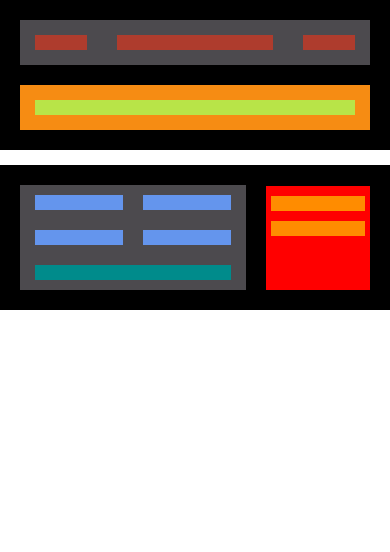
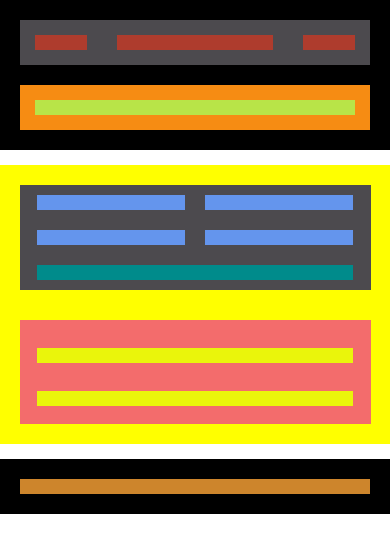
Before and after one commit to REALcuba/barcelona-activa, a website: page index.html in a window 390 px wide. Drawn offline with Linux system fonts and the light colour scheme.

Commit message:
responsive done

```diff
--- a/style.css
+++ b/style.css
@@ -109,17 +109,62 @@ background-color:rgb(76, 74, 78);
     margin: 20px 20px 20px 10px;
     height: 104px;
     width: 30%;
-    background-color: red;
+    background-color: rgb(243, 108, 108);
     align-items: center;
 }
 .article-div{
 height: 15px;
 width: 90%;
-background-color: darkorange;
+background-color: rgb(234, 245, 11);
 margin: 10px 10px 0 10px;
 align-items: center;
 justify-content: flex-start;
 }
+footer{
+    background-color: black;
+    margin-top: 15px;
+    display: flex;
+    align-items: center;
+    justify-content: space-around;
+}
+
 .footer-div{
-    background-color: rgb(76, 74, 78) ;
+    margin: 20px;
+    height: 15px;
+    width: 97%;
+    background-color: rgb(205, 133, 44) ;
+
 }
+/* media queries tablet*/
+@media (max-width:700px){
+    main{
+        display: flex;
+        background-color: yellow;
+        flex-direction: column;
+    }
+    .main-section{
+        margin: 20px 10px 20px 10px;
+        width: 90%;
+    }
+    .side-article{
+        margin: 10px 10px 20px 10px;
+        width: 90%;
+    }
+}
+/* media queries mobile */
+@media (max-width:700px){
+    main{
+        display: flex;
+        background-color: yellow;
+        flex-direction: column;
+    }
+    .main-section{
+        margin: 20px 10px 20px 10px;
+        width: 90%;
+    }
+    .side-article{
+        margin: 10px 10px 20px 10px;
+        width: 90%;
+        justify-content: space-evenly;
+    }
+}
```
